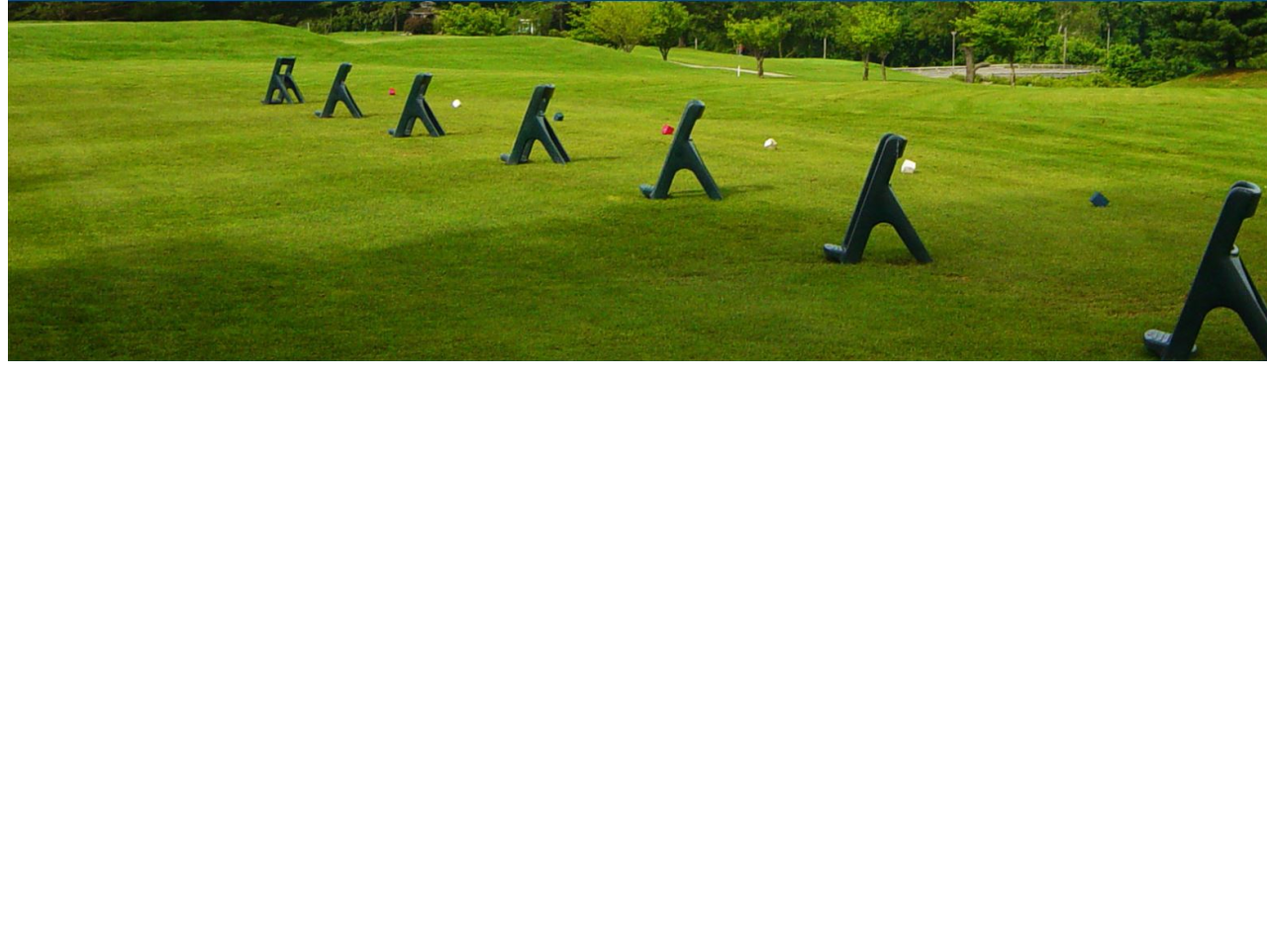
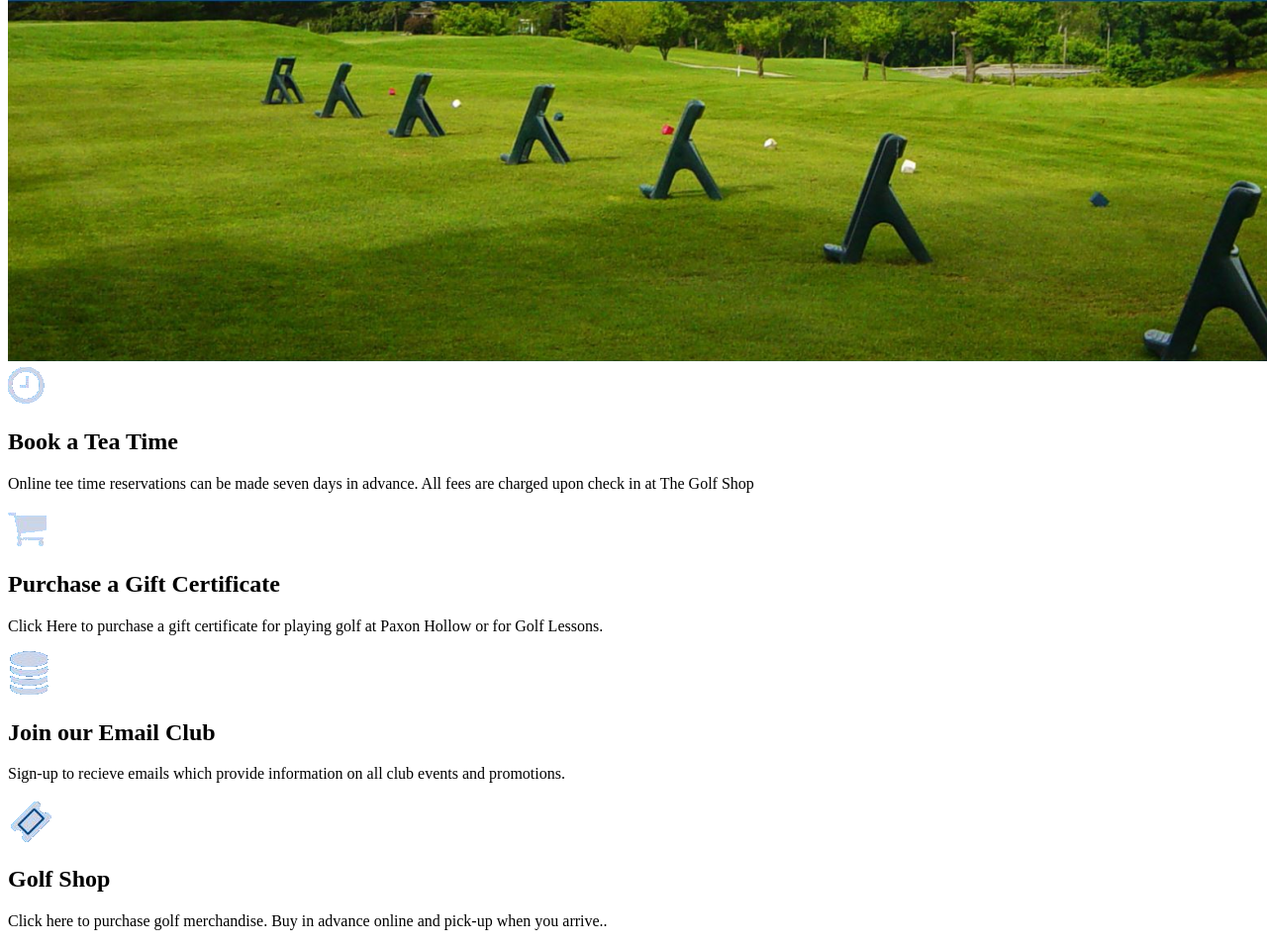
Before and after one commit to Arturas1989/golf, a plain HTML site: page index.html in a window 1280 px wide. Shown: the part 194-1150 px from the top of the page at 99% size. Before the commit the page ends 800 px from the top, so only its background shows below. Drawn offline with Linux system fonts and the light colour scheme.

Commit message:
4th row, 4 columns

```diff
--- a/index.html
+++ b/index.html
@@ -53,7 +53,7 @@
             <a href="">rates<i class="arrow down"></i></a>
             <a href="">outings<i class="arrow down"></i></a>
             <a href="">golf shop<i class="arrow down"></i></a>
-            <a href="">golf instrukcion<i class="arrow down"></i></a>
+            <a href="">golf instruction<i class="arrow down"></i></a>
             <a href="">contact us<i class="arrow down"></i></a>
             <a href="">covid 19</a>
         </nav>
@@ -65,21 +65,35 @@
     <!-- 3rd row central image end -->
 
     <!-- 4th row 4 columns start -->
+    <div class="div-row4">
+        <div class="div-column">
+            <img src="/img/time.png" alt="">
             <div>
-        <img src="" alt="">
-        <p></p>
+                <h2 class="h2-column1">Book a Tea Time</h2>
+                <p>Online tee time reservations can be made seven days in advance. All fees are charged upon check in at The Golf Shop</p>
             </div>
+        </div>
+        <div class="div-column">
+            <img src="/img/cart.png" alt="">
             <div>
-        <img src="" alt="">
-        <p></p>
+                <h2 class="h2-column2">Purchase a Gift Certificate</h2>
+                <p><a href="#">Click Here</a> to purchase a gift certificate for playing golf at Paxon Hollow or for Golf Lessons.</p>
             </div>
+        </div>
+        <div class="div-column">
+            <img src="./img/baze.png" alt="">
             <div>
-        <img src="" alt="">
-        <p></p>
+                <h2 class="h2-column3">Join our Email Club</h2>
+                <p><a href="#">Sign-up</a> to recieve emails which provide information on all club events and promotions.</p>
             </div>
+        </div>
+        <div class="div-column">
+            <img src="./img/ticket.png" alt="">
             <div>
-        <img src="" alt="">
-        <p></p>
+                <h2 class="h2-column4">Golf Shop</h2>
+                <p><a href="#">Click here</a> to purchase golf merchandise. Buy in advance online and pick-up when you arrive..</p>
+            </div>
+        </div>
     </div>
     <!-- 4th row 4 columns end -->
 
```
Lines whose indentation alone changed are shown as unchanged.
